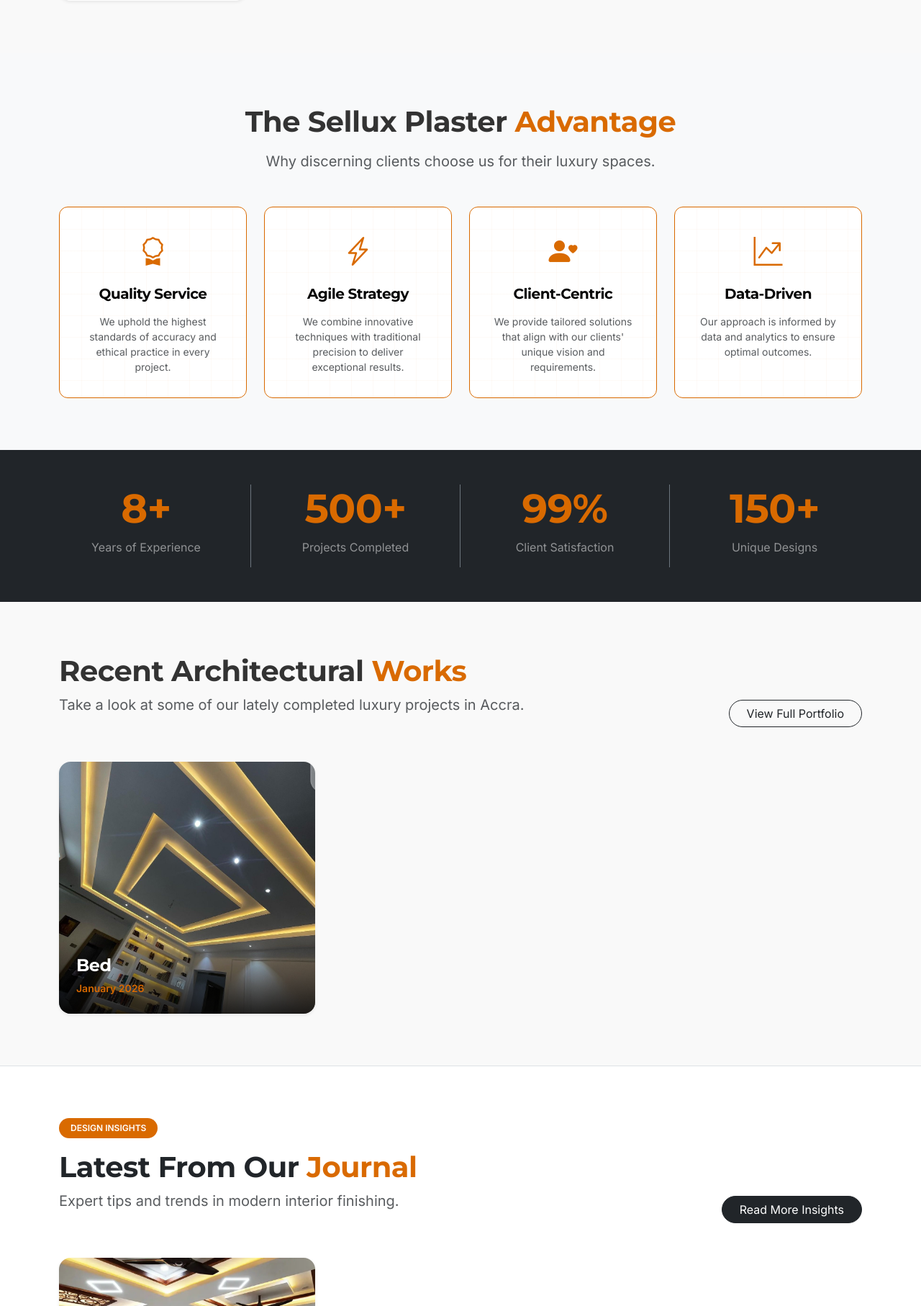
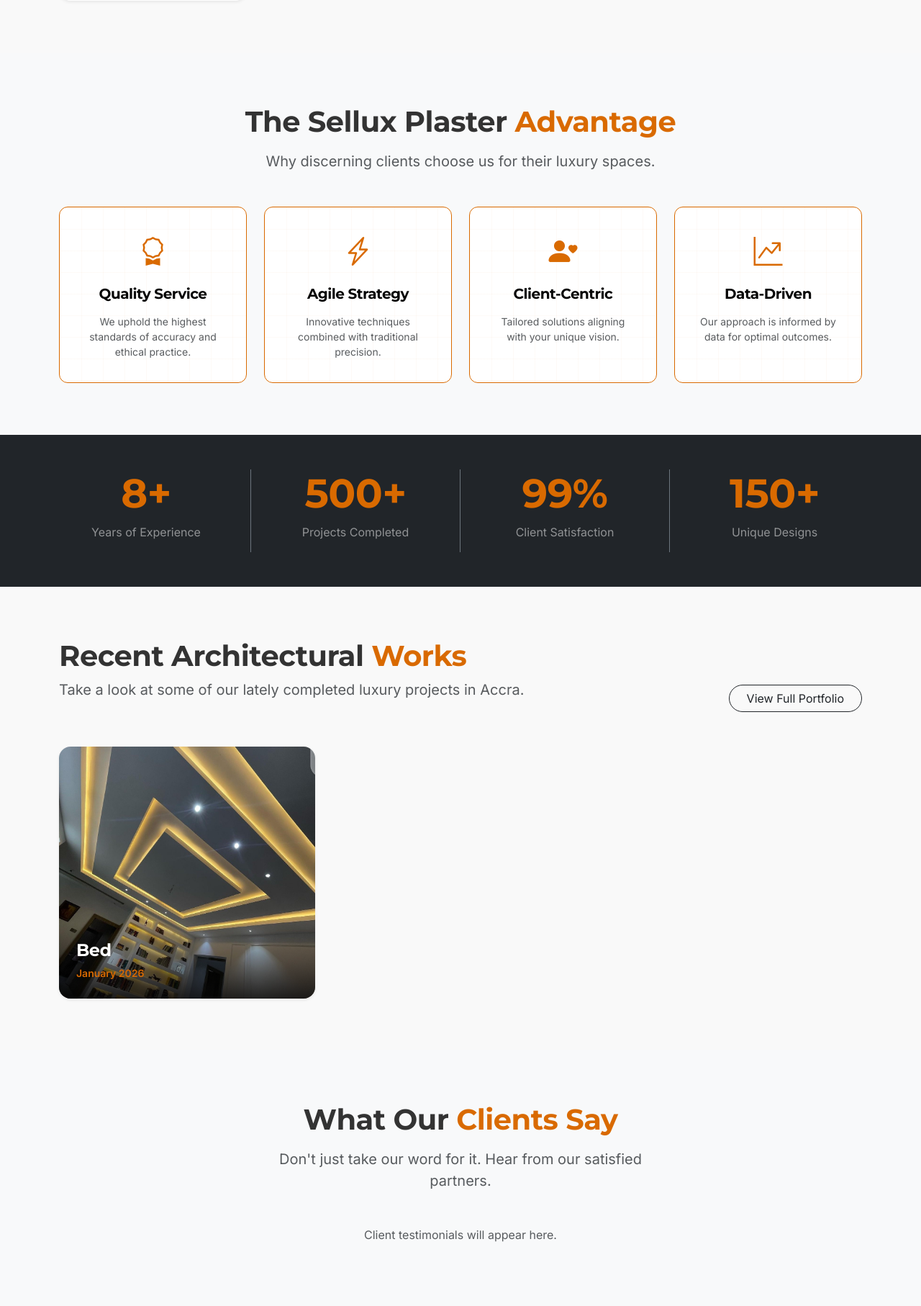
Before and after one commit to NiiDk/sellux_plaster, a Django app: page / in a window 1280 px wide. Shown: the part 1356-3170 px from the top of the page at 72% size. Run offline with Django 4.2, Linux system fonts and the light colour scheme; data comes from the database, SQL or seed files in the repository; data that the repository does not hold is empty.

Commit message:
Update home.html

```diff
--- a/templates/pages/home.html
+++ b/templates/pages/home.html
@@ -10,7 +10,7 @@
         <div class="row justify-content-center">
             <div class="col-lg-10">
                 <h1 class="display-3 fw-bold mb-4 animate__animated animate__fadeInUp">Home of Affordable <span class="text-primary">Luxury.</span></h1>
-                <p class="lead mb-5 fst-italic animate__animated animate__fadeInUp" style="animation-delay: 0.2s; font-size: 1.4rem;">Delivering architectural mastery and luxury finishes with integrity since 2017.</p>
+                <p class="lead mb-5 fst-italic animate__animated animate__fadeInUp" style="animation-delay: 0.2s; font-size: 1.4rem;">Delivering architectural mastery and luxury finishes with integrity since 2015.</p>
                 <div class="d-flex justify-content-center flex-wrap gap-3 animate__animated animate__fadeInUp" style="animation-delay: 0.4s;">
                     <a href="{% url 'services:service_list' %}" class="btn btn-primary btn-lg px-5">Explore Services</a>
                     <a href="{% url 'contact:contact_us' %}" class="btn btn-outline-light btn-lg px-5">Book Consultation</a>
@@ -82,28 +82,28 @@
                 <div class="advantage-card text-center">
                     <div class="mb-3 text-primary"><i class="bi bi-award fs-1"></i></div>
                     <h4 class="h5 fw-bold">Quality Service</h4>
-                    <p class="text-muted small mb-0">We uphold the highest standards of accuracy and ethical practice in every project.</p>
+                    <p class="text-muted small mb-0">We uphold the highest standards of accuracy and ethical practice.</p>
                 </div>
             </div>
             <div class="col-md-6 col-lg-3">
                 <div class="advantage-card text-center">
                     <div class="mb-3 text-primary"><i class="bi bi-lightning-charge fs-1"></i></div>
                     <h4 class="h5 fw-bold">Agile Strategy</h4>
-                    <p class="text-muted small mb-0">We combine innovative techniques with traditional precision to deliver exceptional results.</p>
+                    <p class="text-muted small mb-0">Innovative techniques combined with traditional precision.</p>
                 </div>
             </div>
             <div class="col-md-6 col-lg-3">
                 <div class="advantage-card text-center">
                     <div class="mb-3 text-primary"><i class="bi bi-person-heart fs-1"></i></div>
                     <h4 class="h5 fw-bold">Client-Centric</h4>
-                    <p class="text-muted small mb-0">We provide tailored solutions that align with our clients' unique vision and requirements.</p>
+                    <p class="text-muted small mb-0">Tailored solutions aligning with your unique vision.</p>
                 </div>
             </div>
             <div class="col-md-6 col-lg-3">
                 <div class="advantage-card text-center">
                     <div class="mb-3 text-primary"><i class="bi bi-graph-up-arrow fs-1"></i></div>
                     <h4 class="h5 fw-bold">Data-Driven</h4>
-                    <p class="text-muted small mb-0">Our approach is informed by data and analytics to ensure optimal outcomes.</p>
+                    <p class="text-muted small mb-0">Our approach is informed by data for optimal outcomes.</p>
                 </div>
             </div>
         </div>
@@ -166,7 +166,45 @@
     </div>
 </section>
 
-<section class="py-5 bg-white border-top">
+<section class="py-5 bg-light position-relative">
+    <div class="container py-4">
+        <div class="text-center mb-5">
+            <h2 class="h1 fw-bold mb-3">What Our <span class="text-primary">Clients Say</span></h2>
+            <p class="text-muted col-lg-6 mx-auto fs-5">Don't just take our word for it. Hear from our satisfied partners.</p>
+        </div>
+        <div class="row g-4 justify-content-center">
+            {% for testimonial in testimonials %}
+            <div class="col-md-6 col-lg-4">
+                <div class="card h-100 border-0 shadow-sm rounded-4 p-4 text-center">
+                    <div class="mb-3">
+                        <i class="bi bi-quote fs-1 text-primary opacity-25"></i>
+                    </div>
+                    <p class="text-muted mb-4 fst-italic">"{{ testimonial.description|truncatewords:30 }}"</p>
+                    <div class="d-flex align-items-center justify-content-center mt-auto">
+                        {% if testimonial.image %}
+                        <img src="{{ testimonial.image.url }}" alt="{{ testimonial.title }}" class="rounded-circle me-3" style="width: 50px; height: 50px; object-fit: cover;">
+                        {% else %}
+                        <div class="rounded-circle bg-secondary text-white d-flex align-items-center justify-content-center me-3" style="width: 50px; height: 50px;">
+                            <i class="bi bi-person-fill"></i>
+                        </div>
+                        {% endif %}
+                        <div class="text-start">
+                            <h5 class="h6 fw-bold mb-0">{{ testimonial.title }}</h5>
+                            <small class="text-primary small">Verified Client</small>
+                        </div>
+                    </div>
+                </div>
+            </div>
+            {% empty %}
+            <div class="col-12 text-center text-muted">
+                <p>Client testimonials will appear here.</p>
+            </div>
+            {% endfor %}
+        </div>
+    </div>
+</section>
+
+<section class="py-5 bg-white">
     <div class="container py-4">
         <div class="row align-items-end mb-5">
             <div class="col-md-8">
@@ -214,20 +252,57 @@
         </div>
     </div>
 </section>
+
+{% if active_promotion %}
+<div class="modal fade" id="promoModal" tabindex="-1" aria-labelledby="promoModalLabel" aria-hidden="true">
+    <div class="modal-dialog modal-dialog-centered modal-lg">
+        <div class="modal-content overflow-hidden border-0 rounded-4 shadow-lg">
+            <div class="row g-0">
+                <div class="col-md-5 d-none d-md-block position-relative">
+                    {% if active_promotion.image %}
+                    <img src="{{ active_promotion.image.url }}" class="w-100 h-100 object-fit-cover" style="min-height: 400px; object-fit: cover;" alt="{{ active_promotion.title }}">
+                    {% else %}
+                    <div class="w-100 h-100 bg-primary d-flex align-items-center justify-content-center">
+                        <span class="text-white fw-bold">Special Offer</span>
+                    </div>
+                    {% endif %}
+                </div>
+                <div class="col-md-7">
+                    <div class="modal-header border-0 p-4">
+                        <button type="button" class="btn-close" data-bs-dismiss="modal" aria-label="Close"></button>
+                    </div>
+                    <div class="modal-body px-5 pb-5 pt-0 text-center text-md-start">
+                        <h6 class="text-primary text-uppercase fw-bold ls-1 mb-2">Exclusive Offer</h6>
+                        <h2 class="display-6 fw-bold mb-3">{{ active_promotion.title }}</h2>
+                        <p class="text-muted mb-4">{{ active_promotion.description }}</p>
+
+                        {% if user.is_authenticated %}
+                            <a href="{% url 'catalogue:product_list' %}" class="btn btn-dark btn-lg w-100 rounded-pill">Shop Now</a>
+                        {% else %}
+                            <a href="{% url 'account_signup' %}" class="btn btn-primary btn-lg w-100 rounded-pill mb-2">Register to Claim</a>
+                            <p class="small text-muted text-center mt-2">Already have an account? <a href="{% url 'account_login' %}" class="text-primary">Login</a></p>
+                        {% endif %}
+                    </div>
+                </div>
+            </div>
+        </div>
+    </div>
+</div>
+{% endif %}
+
 {% endblock content %}
 
 {% block extra_js %}
 <script>
+    // Counter Animation Logic
     const counters = document.querySelectorAll('.count-up');
-
     const runCounter = (counter) => {
         const target = +counter.dataset.target;
         let current = 0;
-        const duration = 2000; // 2 seconds
-        const stepTime = 20; // update every 20ms
+        const duration = 2000;
+        const stepTime = 20;
         const steps = duration / stepTime;
         const increment = target / steps;
-
         const updateCount = () => {
             current += increment;
             if (current < target) {
@@ -239,7 +314,6 @@
         };
         updateCount();
     };
-
     const observer = new IntersectionObserver((entries, observer) => {
         entries.forEach(entry => {
             if (entry.isIntersecting) {
@@ -248,9 +322,22 @@
             }
         });
     }, { threshold: 0.5 });
+    counters.forEach(counter => observer.observe(counter));
 
-    counters.forEach(counter => {
-        observer.observe(counter);
+    // PROMOTION MODAL LOGIC (ADDED)
+    document.addEventListener('DOMContentLoaded', function() {
+        // Check if modal element exists (it only exists if active_promotion is true in backend)
+        const promoModalEl = document.getElementById('promoModal');
+        if (promoModalEl) {
+            // Check if user has already seen it this session (optional, remove if you want it every time)
+            if (!sessionStorage.getItem('promoSeen')) {
+                setTimeout(function() {
+                    const promoModal = new bootstrap.Modal(promoModalEl);
+                    promoModal.show();
+                    sessionStorage.setItem('promoSeen', 'true');
+                }, 3000); // 3 second delay
+            }
+        }
     });
 </script>
 {% endblock extra_js %}
```
